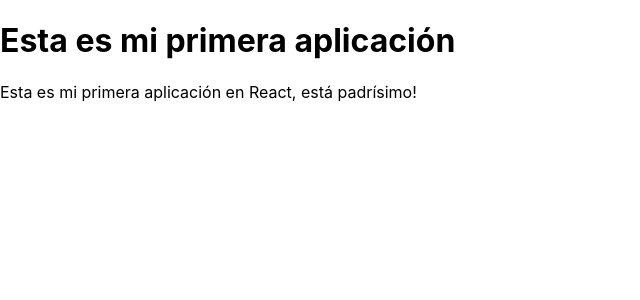
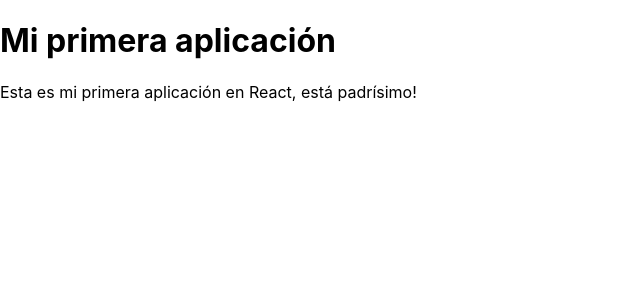
Before and after one commit to rafaelgonzalez588/my-app, a React (Create React App) app: page / in a window 1280 px wide. Shown: the top 300 px of the page, without its empty margins (0-640 px from the left). Built offline with nearby package versions, Linux system fonts and the light colour scheme.

Commit message:
corrección.

```diff
--- a/src/App.js
+++ b/src/App.js
@@ -4,7 +4,7 @@ import './App.css';
 function App() {
   return (
     <div>
-        <h1>Esta es mi primera aplicación</h1>
+        <h1>Mi primera aplicación</h1>
         <p>Esta es mi primera aplicación en React, está padrísimo!</p>
     </div>
   );
```
